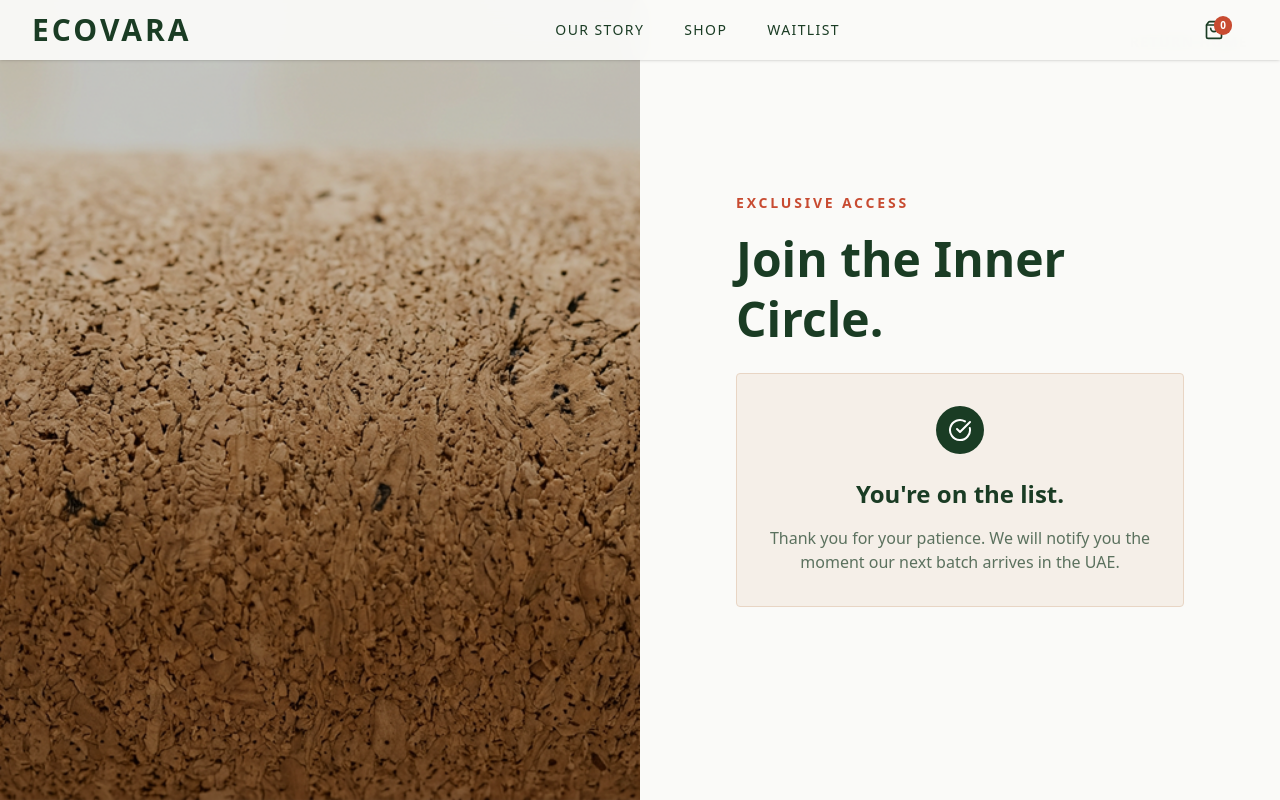
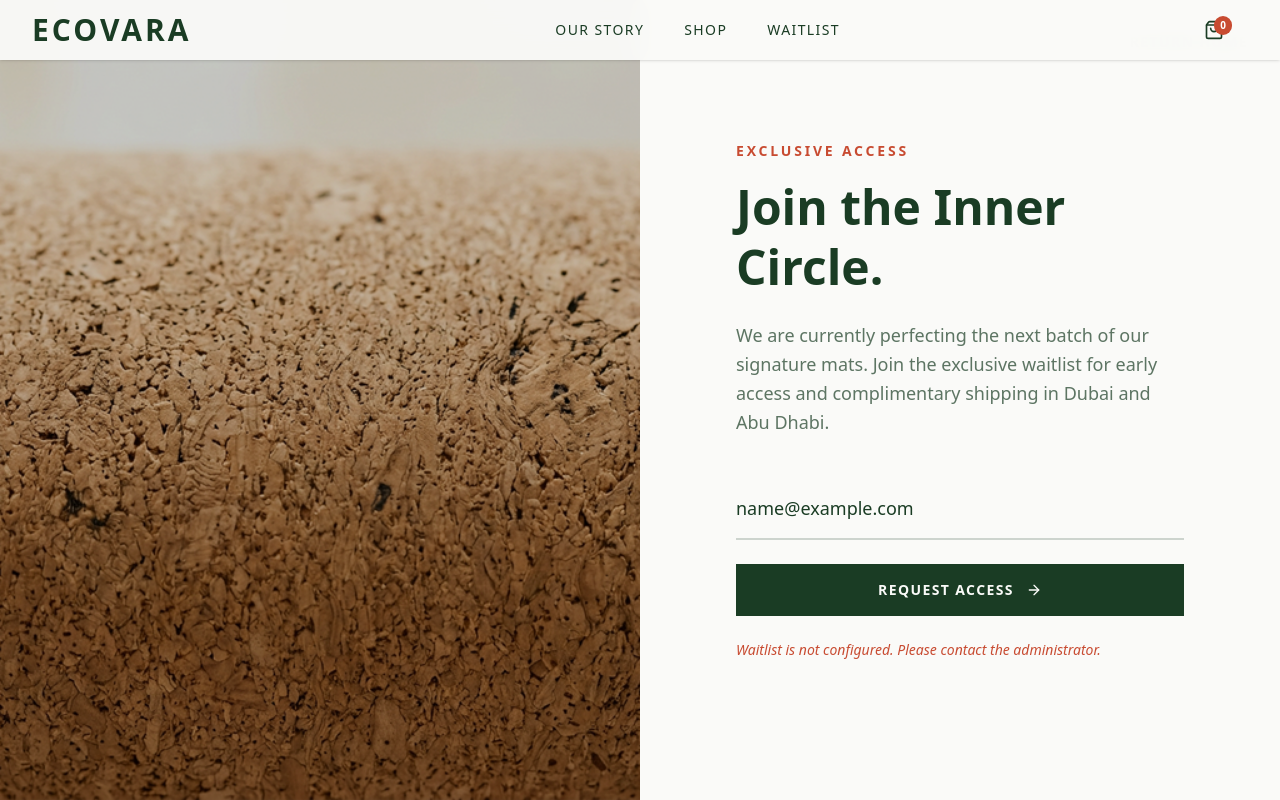
Before and after one commit to nikitasharma27/ecovara.com, a Next.js app: page /waitlist in a window 1280 px wide. Both pictures are taken after typing "name@example.com" into the empty fields and a click on the button "REQUEST ACCESS". Shown: the top 800 px of the page. Built offline with nearby package versions, Linux system fonts and the light colour scheme; no server answers; a web font is replaced by a local one.

Commit message:
waitlist code

```diff
--- a/src/app/api/waitlist/route.ts
+++ b/src/app/api/waitlist/route.ts
@@ -3,7 +3,6 @@ import { NextRequest, NextResponse } from 'next/server';
 export const runtime = 'edge';
 
 export async function POST(req: NextRequest) {
-    /*
     try {
         const { email } = await req.json();
 
@@ -14,31 +13,26 @@ export async function POST(req: NextRequest) {
         const scriptUrl = process.env.GOOGLE_SCRIPT_URL;
         if (!scriptUrl) {
             console.error('GOOGLE_SCRIPT_URL environment variable is not set');
-            return NextResponse.json({ success: false, error: 'Service not configured' }, { status: 500 });
+            return NextResponse.json({
+                success: false,
+                error: 'Waitlist is not configured. Please contact the administrator.'
+            }, { status: 500 });
         }
 
         const response = await fetch(scriptUrl, {
             method: 'POST',
             headers: { 'Content-Type': 'application/json' },
-            body: JSON.stringify({ email }),
+            body: JSON.stringify({ email, timestamp: new Date().toISOString() }),
         });
 
         if (!response.ok) {
             throw new Error(`Apps Script responded with status: ${response.status}`);
         }
 
-        const result = await response.json();
-
-        if (!result.success) {
-            throw new Error(result.error || 'Apps Script returned failure');
-        }
-
         return NextResponse.json({ success: true });
 
     } catch (error) {
         console.error('Waitlist submission error:', error);
-        return NextResponse.json({ success: false, error: 'Failed to process submission' }, { status: 500 });
+        return NextResponse.json({ success: false, error: 'Failed to process submission. Please try again later.' }, { status: 500 });
     }
-    */
-    return NextResponse.json({ success: true, message: 'Waitlist is currently inactive. Please email ecovara.co@gmail.com' });
 }
--- a/src/app/waitlist/WaitlistPageClient.tsx
+++ b/src/app/waitlist/WaitlistPageClient.tsx
@@ -11,15 +11,38 @@ import FAQ from "@/components/product/FAQ";
 export default function WaitlistPageClient() {
   const [email, setEmail] = useState("");
   const [submitted, setSubmitted] = useState(false);
+  const [isLoading, setIsLoading] = useState(false);
+  const [error, setError] = useState<string | null>(null);
 
-  const handleSubmit = (e: React.FormEvent) => {
+  const handleSubmit = async (e: React.FormEvent) => {
     e.preventDefault();
     if (email) {
-      setSubmitted(true);
-      sendGAEvent('event', 'join_waitlist', {
-        value: 'cork_mat_v1',
-        label: 'UAE Early Access'
-      })
+      setIsLoading(true);
+      setError(null);
+
+      try {
+        const response = await fetch('/api/waitlist', {
+          method: 'POST',
+          headers: { 'Content-Type': 'application/json' },
+          body: JSON.stringify({ email }),
+        });
+
+        const data = await response.json();
+
+        if (response.ok) {
+          setSubmitted(true);
+          sendGAEvent('event', 'join_waitlist', {
+            value: 'cork_mat_v1',
+            label: 'UAE Early Access'
+          })
+        } else {
+          setError(data.error || 'Something went wrong. Please try again.');
+        }
+      } catch (err) {
+        setError('Connection failed. Please check your internet and try again.');
+      } finally {
+        setIsLoading(false);
+      }
     }
   };
 
@@ -74,10 +97,15 @@ export default function WaitlistPageClient() {
                     </div>
                     <button
                       type="submit"
-                      className="w-full bg-foreground text-background py-4 flex items-center justify-center gap-3 uppercase tracking-widest text-sm font-semibold hover:bg-terracotta transition-colors group"
+                      disabled={isLoading}
+                      className="w-full bg-foreground text-background py-4 flex items-center justify-center gap-3 uppercase tracking-widest text-sm font-semibold hover:bg-terracotta transition-colors group disabled:opacity-50 disabled:cursor-not-allowed"
                     >
-                      Request Access <ArrowRight className="w-4 h-4 group-hover:translate-x-1 transition-transform" />
+                      {isLoading ? 'Requesting Access...' : 'Request Access'}
+                      {!isLoading && <ArrowRight className="w-4 h-4 group-hover:translate-x-1 transition-transform" />}
                     </button>
+                    {error && (
+                      <p className="text-terracotta text-sm mt-4 font-medium italic">{error}</p>
+                    )}
                   </form>
                 </>
               ) : (
```
